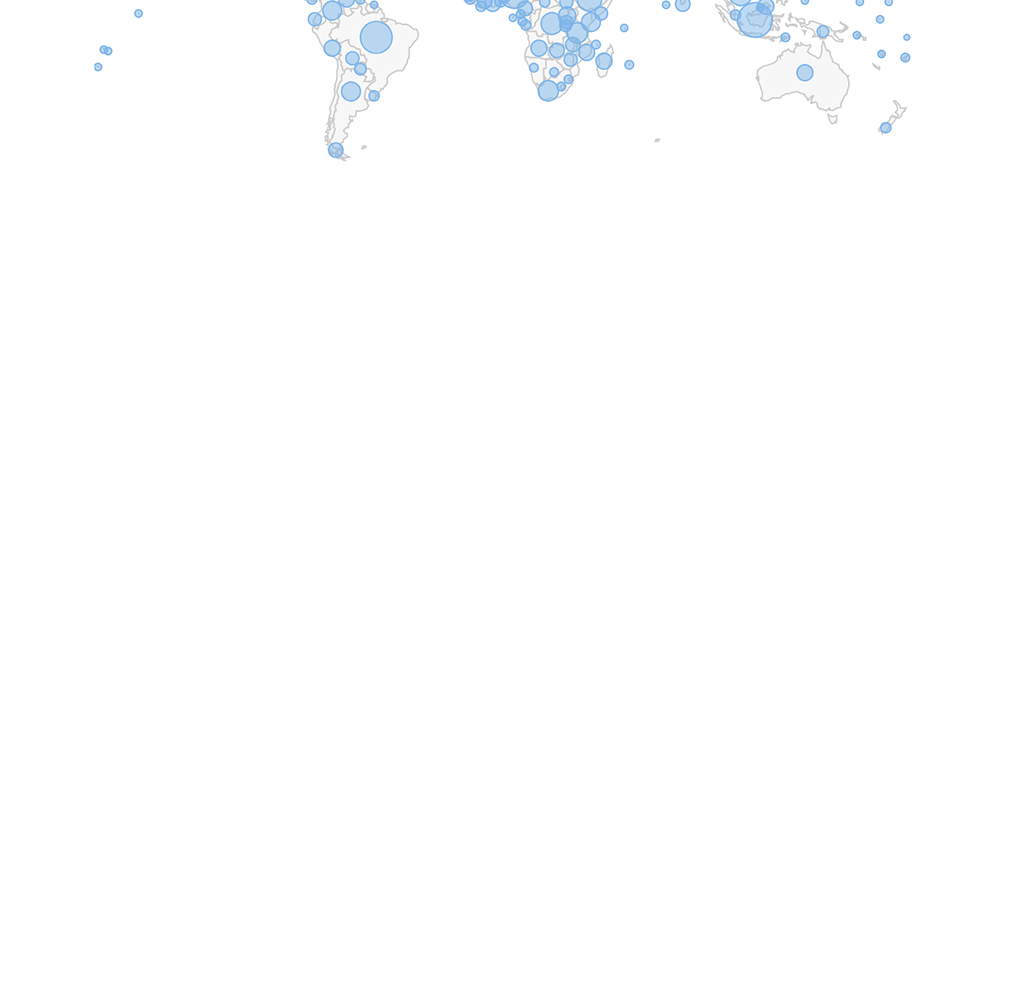
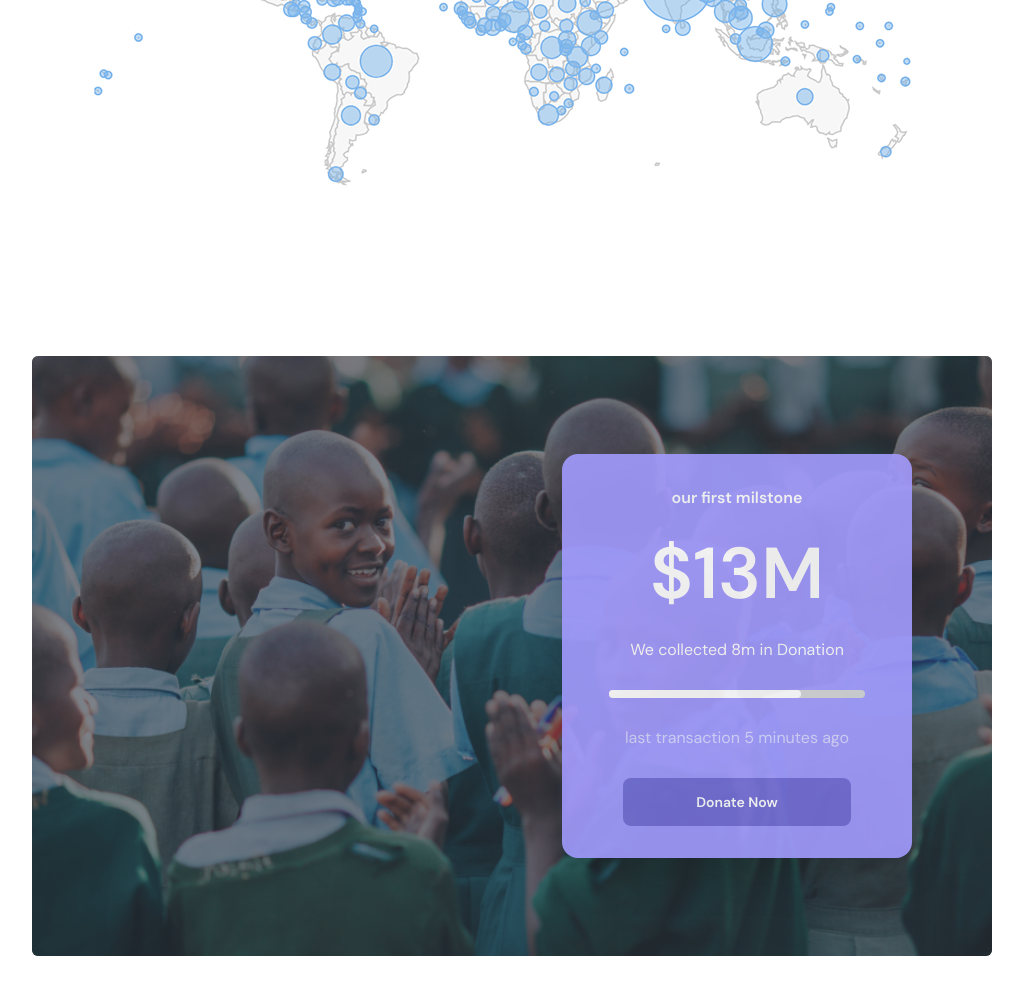
Before and after one commit to shahriarmostafiz/fundraiser-project, a plain HTML site: page index.html in a window 1280 px wide. Shown: the part 2986-3980 px from the top of the page, without its empty margins (128-1151 px from the left). Before the commit the page ends 3286 px from the top, so only its background shows below. Drawn offline with nearby package versions, Linux system fonts and the light colour scheme.

Commit message:
donation section done

```diff
--- a/index.html
+++ b/index.html
@@ -28,6 +28,10 @@
               "primary-color": "#A29BFE",
               "color-1": "#0F2137",
               "color-2": "#02073E",
+              "color-3": " #756ED7",
+            },
+            backgroundImage: {
+              bg: 'url("./images/bg.png")',
             },
           },
         },
@@ -536,7 +540,7 @@
         </div>
       </section>
       <!-- world section  -->
-      <section class="lg:my-20 my-10 space-y-10 p-4">
+      <section class="lg:my-20 my-10 p-4">
         <!-- heading  -->
         <div class="max-w-xl mx-auto space-y-4">
           <h1 class="text-3xl font-medium text-center">
@@ -547,12 +551,46 @@
             people. Our aim is to provide them a specific place to live.
           </p>
         </div>
-        <div class="flex justify-center w-full">
+        <div class="flex justify-center w-full my-16">
           <img src="./images/Layer 25 1.png" alt="" />
         </div>
       </section>
       <!-- donation section  -->
-      <section></section>
+      <section class="px-4 lg:px-40">
+        <div class="hero min-h-[300px] lg:min-h-[600px] bg-bg rounded-md">
+          <div class="hero-overlay bg-opacity-60 rounded-md"></div>
+          <div
+            class="hero-content w-full flex justify-end items-center px-8 lg:px-20"
+          >
+            <div
+              class="card flex-shrink-0 w-3/5 lg:w-full max-w-[350px] shadow-2xl bg-primary-color opacity-90"
+            >
+              <div
+                class="card-body text-white text-center font-semibold md:space-y-5 flex flex-col items-center"
+              >
+                <p>our first milstone</p>
+                <h1 class="text-3xl lg:text-7xl">$13M</h1>
+                <p class="font-light">We collected 8m in Donation</p>
+
+                <div class="h-2 w-4/5 lg:w-64 rounded-full bg-neutral-300">
+                  <div class="h-2 bg-white rounded-full w-3/4"></div>
+                </div>
+                <p class="opacity-60 font-light">
+                  last transaction 5 minutes ago
+                </p>
+
+                <div class="w-4/5">
+                  <button
+                    class="btn bg-color-3 border-0 w-full text-white hover:text-primary-color normal-case"
+                  >
+                    Donate Now
+                  </button>
+                </div>
+              </div>
+            </div>
+          </div>
+        </div>
+      </section>
     </main>
   </body>
 </html>
```
Also changed, not shown: images/bg.png (renamed from images/shutterstock_1319903189 1.png).
